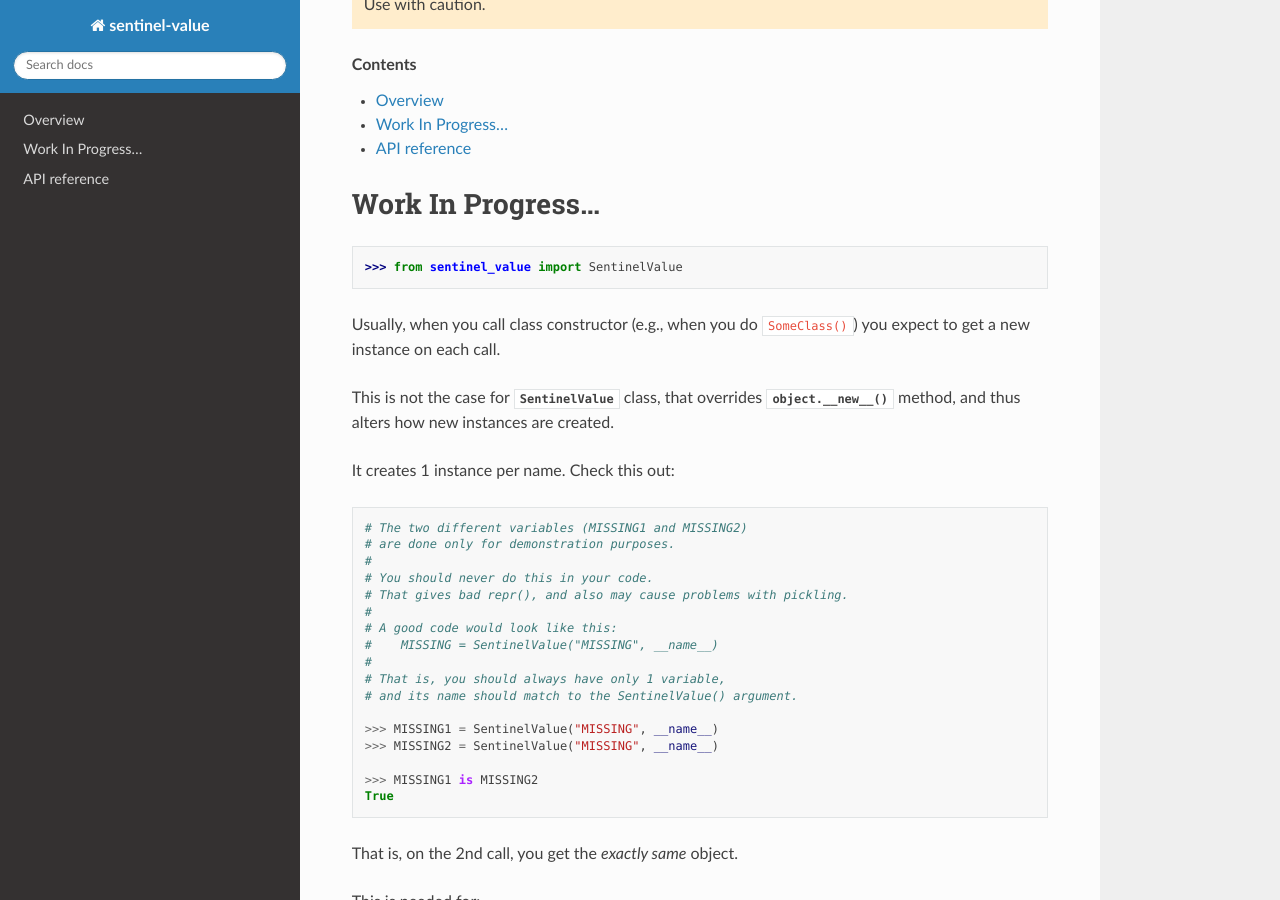
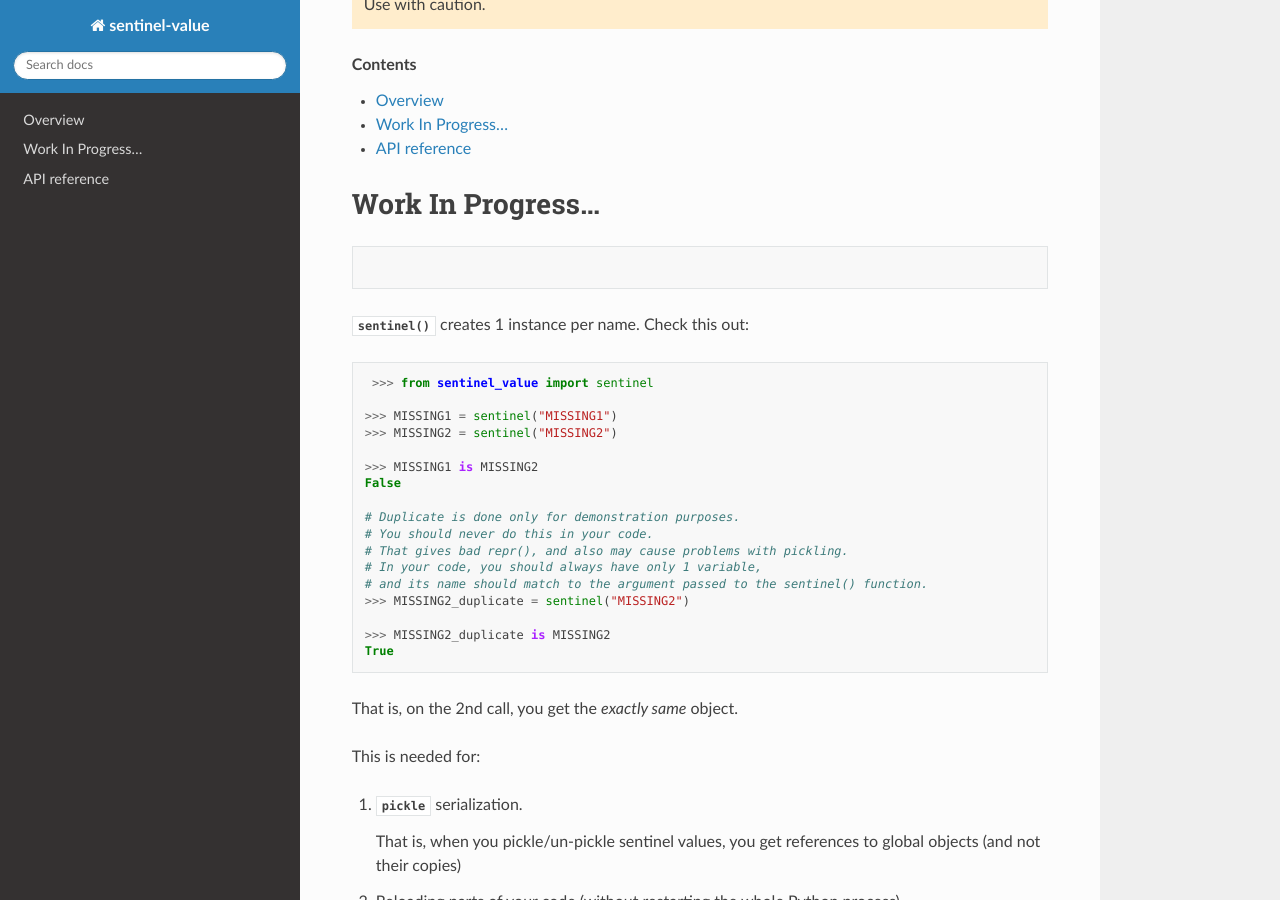
Before and after one commit to vdmit11/sentinel-value, a Sphinx documentation site: the page built from docs/index.rst, in a window 1280 px wide and 900 px high, scrolled down 256 px. Built offline with Sphinx 7.4.7 and the Read the Docs theme 2.0.0, drawn with Linux system fonts in a browser that asks for light colours.

Commit message:
drop `SentinelValue.__new__`, and move its code to `sentinel()` fn
Problem: the magic code is spread across 2 places:

1. `SentinelValue.__new__()` method
2. `sentinel()` function

I don't like that.
I like all the magic trickery to be collected in the single place.

I've chosen the `sentinel()` function as the place,
wher magic code will be collected.

So here I'm dropiing the `SentienValue.__new__` method.
Previously it cached created instances. Now it doesn't.
Now this job is done by the `sentinel()` function.

```diff
--- a/docs/index.rst
+++ b/docs/index.rst
@@ -18,32 +18,24 @@ Work In Progress...
 
 .. code-block::
 
-   >>> from sentinel_value import SentinelValue
+:func:`sentinel` creates 1 instance per name. Check this out::
 
-Usually, when you call class constructor (e.g., when you do ``SomeClass()``)
-you expect to get a new instance on each call.
+   >>> from sentinel_value import sentinel
 
-This is not the case for :class:`SentinelValue` class, that overrides
-:meth:`object.__new__` method, and thus alters how new instances are created.
+  >>> MISSING1 = sentinel("MISSING1")
+  >>> MISSING2 = sentinel("MISSING2")
 
-It creates 1 instance per name. Check this out::
+  >>> MISSING1 is MISSING2
+  False
 
-  # The two different variables (MISSING1 and MISSING2)
-  # are done only for demonstration purposes.
-  #
+  # Duplicate is done only for demonstration purposes.
   # You should never do this in your code.
   # That gives bad repr(), and also may cause problems with pickling.
-  #
-  # A good code would look like this:
-  #    MISSING = SentinelValue("MISSING", __name__)
-  #
-  # That is, you should always have only 1 variable,
-  # and its name should match to the SentinelValue() argument.
+  # In your code, you should always have only 1 variable,
+  # and its name should match to the argument passed to the sentinel() function.
+  >>> MISSING2_duplicate = sentinel("MISSING2")
 
-  >>> MISSING1 = SentinelValue("MISSING", __name__)
-  >>> MISSING2 = SentinelValue("MISSING", __name__)
-
-  >>> MISSING1 is MISSING2
+  >>> MISSING2_duplicate is MISSING2
   True
 
 That is, on the 2nd call, you get the *exactly same* object.
```
Also changed, not shown: sentinel_value.py (+24 -27 lines).
